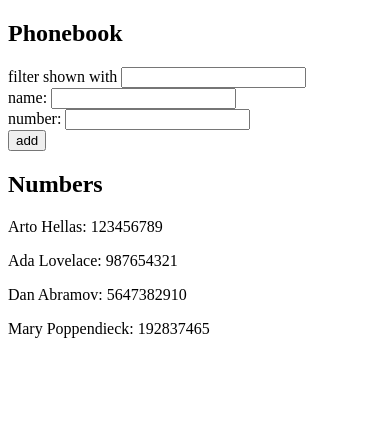
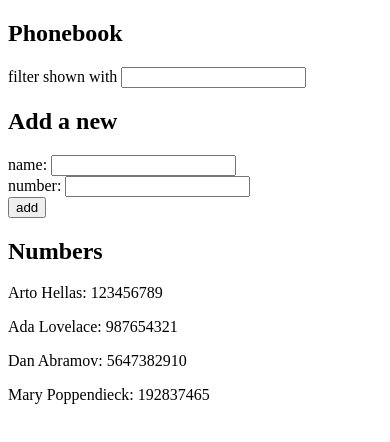
Before and after one commit to andrew9798/fullstackopen, a React (Vite) app in the folder part2/phonebook--/: page / in a window 390 px wide. Shown: the top 442 px of the page. Built offline with nearby package versions, Linux system fonts and the light colour scheme.

Commit message:
phonebook step5

```diff
--- a/part2/phonebook--/src/App.jsx
+++ b/part2/phonebook--/src/App.jsx
@@ -1,4 +1,8 @@
 import { useState } from 'react'
+import React from 'react'
+import Filter from './Filter'
+import Form from './Form'
+import Persons from './Persons'
 
 const App = () => {
   const [persons, setPersons] = useState([
@@ -15,7 +19,6 @@ const App = () => {
     event.preventDefault()
 
     const nameExists = persons.find(person => person.name === newName)
-    setNewName('')
 
     if (nameExists) {
       alert(`${newName} is already added to phonebook`)
@@ -34,27 +37,15 @@ const App = () => {
 
   return (
     <div>
-      <h2>Phonebook</h2>
-      <div>
-        filter shown with <input value={filter} onChange={(event) => setFilter(event.target.value)} />
-      </div>
-      <form onSubmit={handleAddPerson}>
-        <div>
-          name: <input
-            value={newName} onChange={(event) => setNewName(event.target.value)} />
-        </div>
-        <div>
-          number: <input
-            value={newNumber} onChange={(event) => setNewNumber(event.target.value)} />
-        </div>
-        <div>
-          <button type="submit">add</button>
-        </div>
-      </form>
-      <h2>Numbers</h2>
-      {persons
-        .filter(person => person.name.toLowerCase().includes(filter.toLowerCase()))
-        .map(person => <p key={person.name}>{person.name}: {person.number}</p>)}
+      <Filter filter={filter} setFilter={setFilter} />
+      <Form
+        newName={newName}
+        setNewName={setNewName}
+        newNumber={newNumber}
+        setNewNumber={setNewNumber}
+        handleAddPerson={handleAddPerson}
+      />
+      <Persons persons={persons} filter={filter} />
     </div>
   )
 }
--- /dev/null
+++ b/part2/phonebook--/src/Filter.jsx
@@ -0,0 +1,10 @@
+const Filter = ({ filter, setFilter }) => {
+  return (
+    <div>
+        <h2>Phonebook</h2>
+      filter shown with <input value={filter} onChange={(event) => setFilter(event.target.value)} />
+    </div>
+  )
+}
+
+export default Filter
--- /dev/null
+++ b/part2/phonebook--/src/Form.jsx
@@ -0,0 +1,18 @@
+const Form = ({ newName, setNewName, newNumber, setNewNumber, handleAddPerson }) => {
+  return (
+    <form onSubmit={handleAddPerson}>
+        <h2>Add a new</h2>
+      <div>
+        name: <input value={newName} onChange={(event) => setNewName(event.target.value)} />
+      </div>
+      <div>
+        number: <input value={newNumber} onChange={(event) => setNewNumber(event.target.value)} />
+      </div>
+      <div>
+        <button type="submit">add</button>
+      </div>
+    </form>
+  )
+}
+
+export default Form
--- /dev/null
+++ b/part2/phonebook--/src/Persons.jsx
@@ -0,0 +1,13 @@
+const Persons = ({ persons, filter }) => {
+    return (
+        <div>
+            <h2>Numbers</h2>
+
+            {persons
+                .filter(person => person.name.toLowerCase().includes(filter.toLowerCase()))
+                .map(person => <p key={person.name}>{person.name}: {person.number}</p>)}
+        </div>
+    )
+}
+
+export default Persons
```
